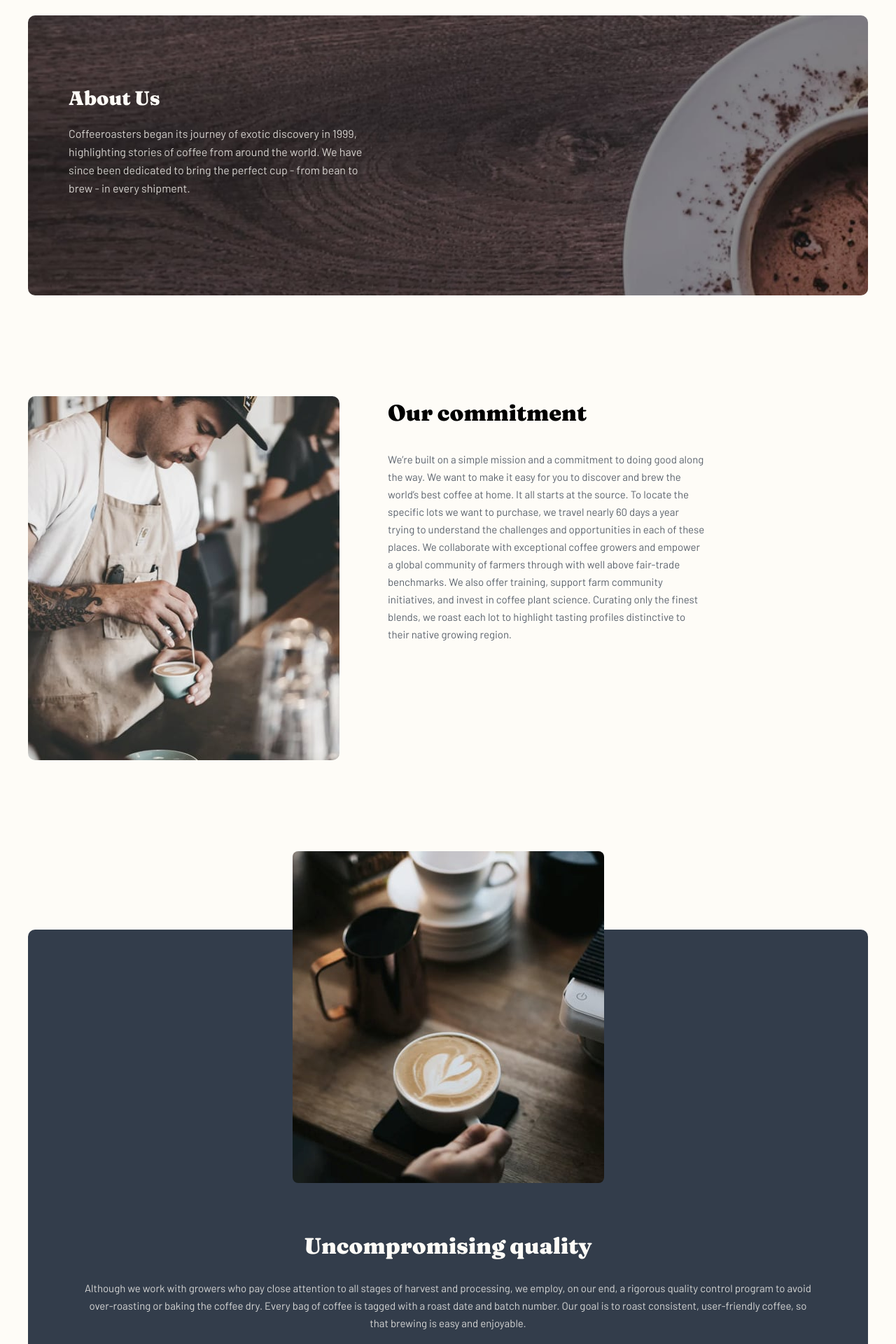
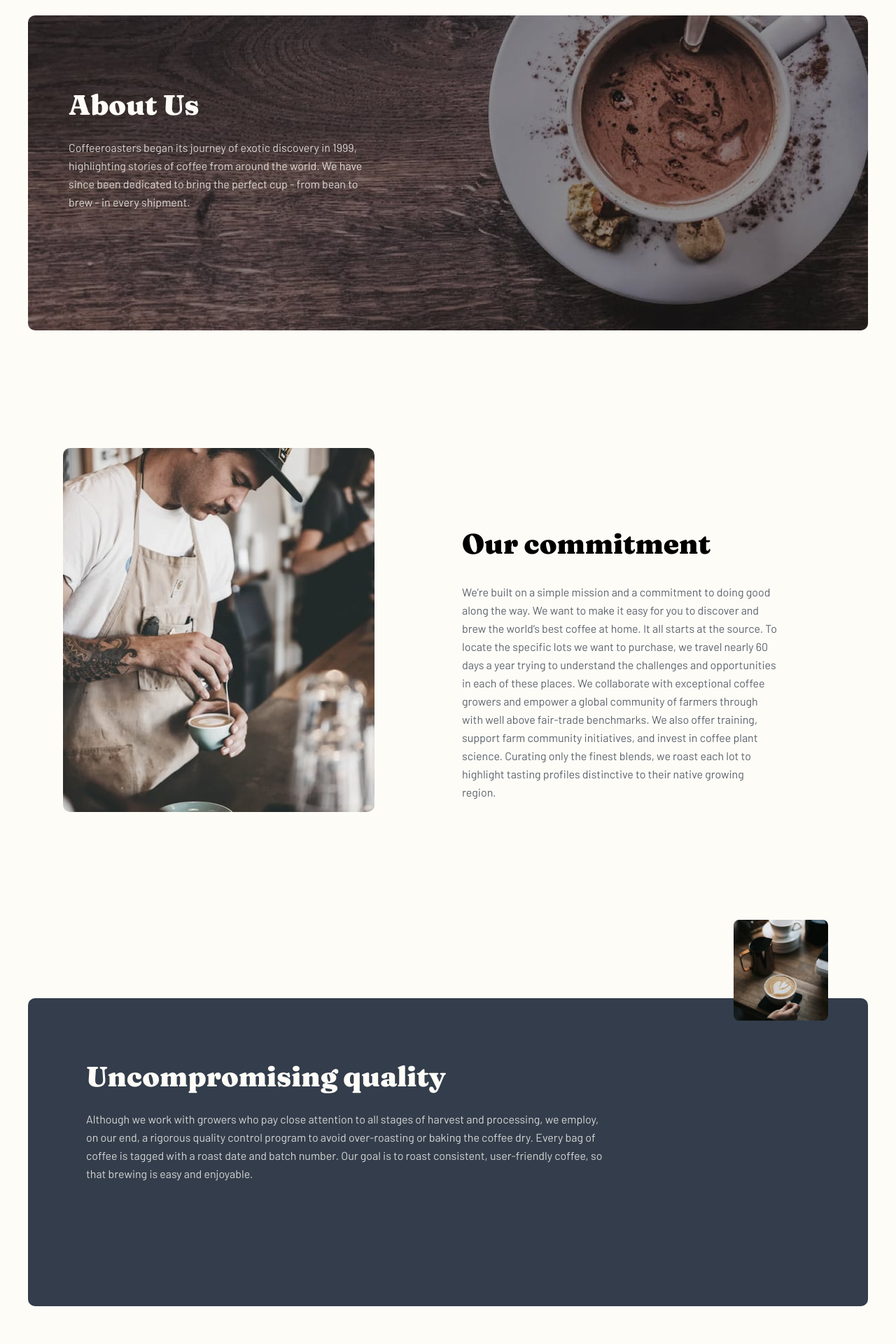
Before and after one commit to Alexandre-st/CoffeeRoasters, a React (Create React App) app: page /about in a window 1280 px wide. Shown: the part 100-2020 px from the top of the page at 70% size. Built offline with nearby package versions, Linux system fonts and the light colour scheme.

Commit message:
Add some parts for about pages and some fixes for the responsive

```diff
--- a/src/components/Quarters.js
+++ b/src/components/Quarters.js
@@ -9,8 +9,8 @@
     {
       img: Uk,
       name: 'United Kingdom',
-      street: 'Alcaston',
-      city: '68  Asfordby Rd',
+      street: '68  Asfordby Rd',
+      city: 'Alcaston',
       zip: 'SY6 1YA',
       number: '+44 1241 918425',
     },
--- a/src/styles/base/_base.scss
+++ b/src/styles/base/_base.scss
@@ -3,7 +3,6 @@
 
 // Fruances && Barlow Fonts
 @import url("https://fonts.googleapis.com/css2?family=Barlow:wght@400;700&family=Fraunces:wght@900&display=swap");
-// font-family: 'Barlow', sans-serif;
 
 :root {
   font-size: 10px;
--- a/src/styles/layouts/_header.scss
+++ b/src/styles/layouts/_header.scss
@@ -88,6 +88,7 @@
           line-height: 1.5rem;
           color: $grey;
           cursor: pointer;
+          letter-spacing: 0.92px;
         }
       }
     }
--- a/src/styles/pages/_about.scss
+++ b/src/styles/pages/_about.scss
@@ -5,22 +5,42 @@
 .about {
   background-image: url(../../assets/about/mobile/image-hero-whitecup.jpg);
   background-size: cover;
+  background-repeat: no-repeat;
   border-radius: 1rem;
   height: 40rem;
-  margin-bottom: 12rem;
 
   @include mq(tablet) {
     background-image: url(../../assets/about/tablet/image-hero-whitecup.jpg);
     margin-bottom: 14.4rem;
+    height: 45rem;
+  }
+
+  @include mq(laptop) {
+    background-image: url(../../assets/about/desktop/image-hero-whitecup.jpg);
+    max-width: 128rem;
+    margin: auto;
   }
 
   &-title {
     font-size: 2.8rem;
     line-height: 2.8rem;
+
+    @include mq(laptop) {
+      font-size: 4rem;
+      line-height: 4.8rem;
+      width: max-content;
+    }
   }
 }
 
 .description {
+  margin-top: 12rem;
+
+  @include mq(laptop) {
+    max-width: 128rem;
+    margin: auto;
+  }
+
   // Fisrt part of the description
   &-first {
     @include mq(tablet) {
@@ -29,6 +49,14 @@
 
       @include mq(tablet) {
         margin-bottom: 14.4rem;
+      }
+
+      @include mq(laptop) {
+        max-width: 110rem;
+        margin: auto;
+        margin-top: 16.8rem;
+        align-items: center;
+        gap: 12.5rem;
       }
     }
 
@@ -49,6 +77,12 @@
         font-size: 3.2rem;
         line-height: 4.8rem;
         margin-bottom: 3rem;
+
+        @include mq(laptop) {
+          font-size: 4rem;
+          line-height: 4.8rem;
+          margin-bottom: 3.2rem;
+        }
       }
 
       &-txt {
@@ -60,6 +94,11 @@
 
         @include mq(tablet) {
           margin-bottom: 0;
+        }
+
+        @include mq(laptop) {
+          font-size: 1.6rem;
+          line-height: 2.6rem;
         }
       }
     }
@@ -74,6 +113,13 @@
     text-align: center;
     position: relative;
     border-radius: 1rem;
+
+    @include mq(laptop) {
+      flex-direction: row;
+      text-align: left;
+      gap: 12.5rem;
+      margin-top: 16.8rem;
+    }
 
     &-image {
       padding: 0 2.4rem;
@@ -90,6 +136,9 @@
       @include mq(tablet) {
         margin-top: -11.2rem;
       }
+
+      @include mq(laptop) {
+      }
     }
 
     &-content {
@@ -98,6 +147,11 @@
 
       @include mq(tablet) {
         padding: 6.4rem 7.4rem 6.7rem 7.4rem;
+      }
+
+      @include mq(laptop) {
+        padding: 8.8rem 0 17.6rem 8.3rem;
+        // max-width: 54rem;
       }
 
       &-title {
@@ -109,12 +163,22 @@
           font-size: 3.2rem;
           line-height: 4.8rem;
         }
+
+        @include mq(laptop) {
+          font-size: 4rem;
+          line-height: 4.8rem;
+        }
       }
 
       &-txt {
         font-size: 1.5rem;
         line-height: 2.5rem;
         opacity: 0.8;
+
+        @include mq(laptop) {
+          font-size: 1.6rem;
+          line-height: 2.6rem;
+        }
       }
     }
   }
```
